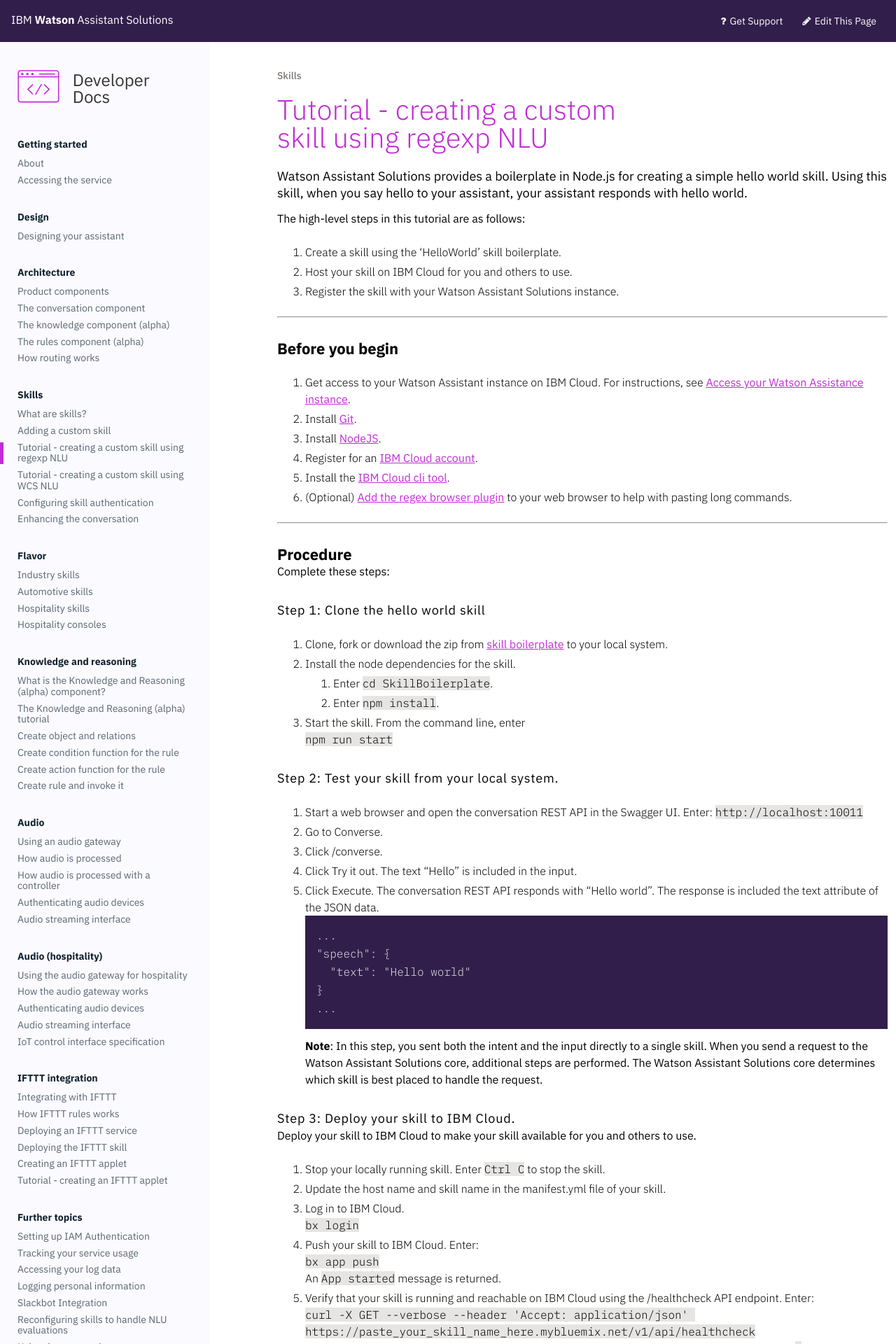
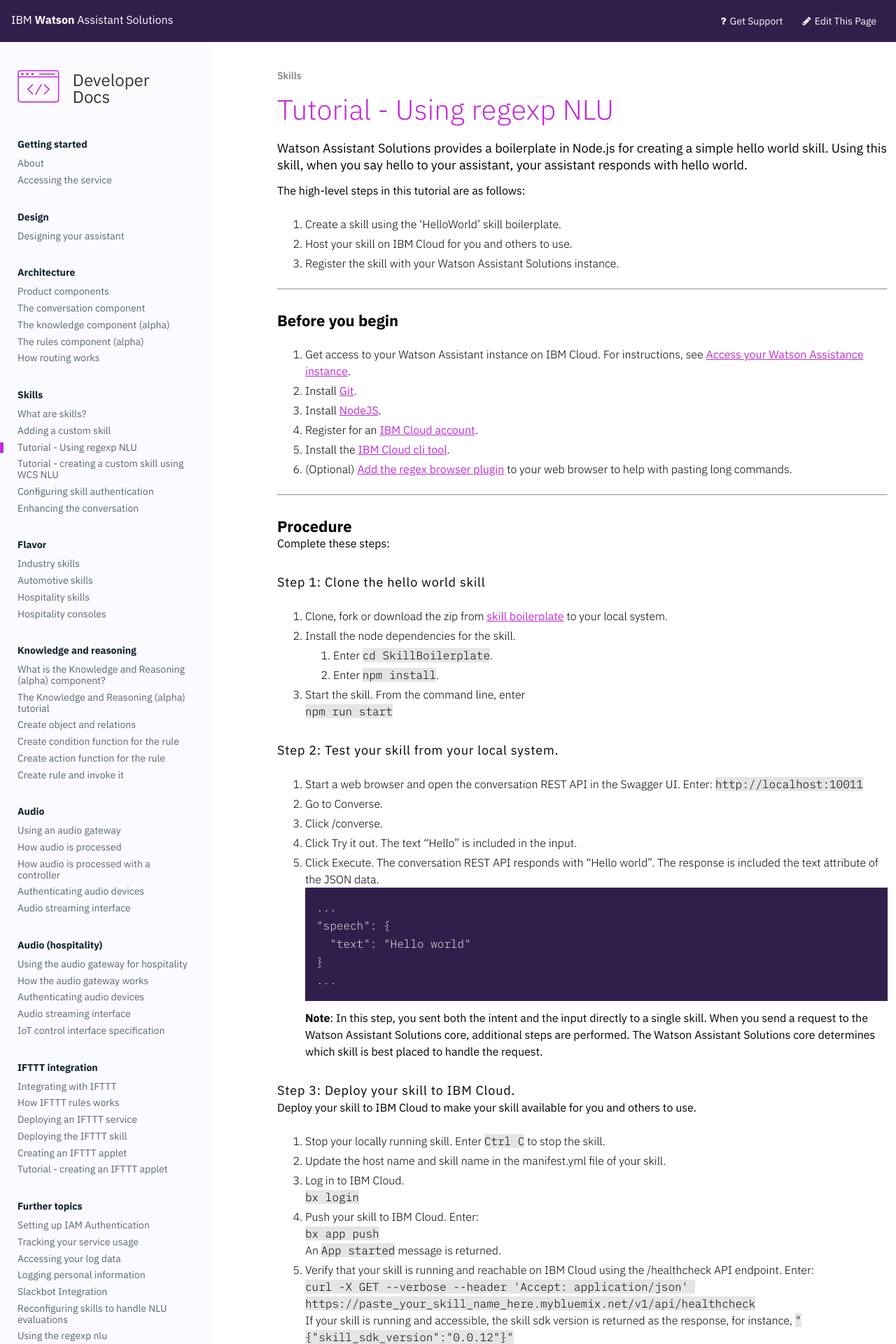
Before and after one commit to Watson-Personal-Assistant/developer, a Jekyll site: the page built from _content/skill/build-skill.md, in a window 1280 px wide. Shown: the top 1920 px of the page at 70% size. Built offline with Jekyll 4.4.1, drawn with Linux system fonts in a browser that asks for light colours; some web fonts are replaced.

Commit message:
shorten title

```diff
--- a/_content/skill/build-skill.md
+++ b/_content/skill/build-skill.md
@@ -1,5 +1,5 @@
 ---
-title: Tutorial - creating a custom skill using regexp NLU
+title: Tutorial - Using regexp NLU
 weight: 30
 ---
 Watson Assistant Solutions provides a boilerplate in Node.js for creating a simple hello world skill. Using this skill, when you say hello to your assistant, your assistant responds with hello world.
```
